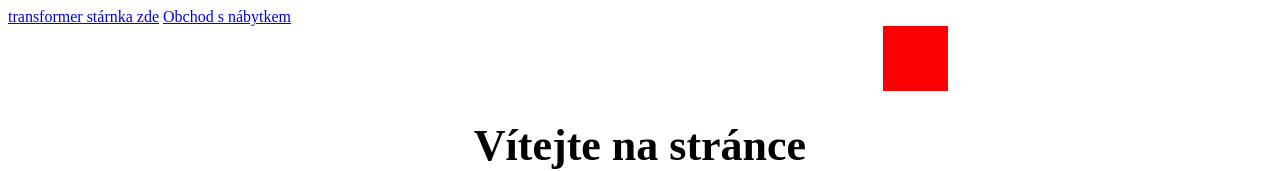
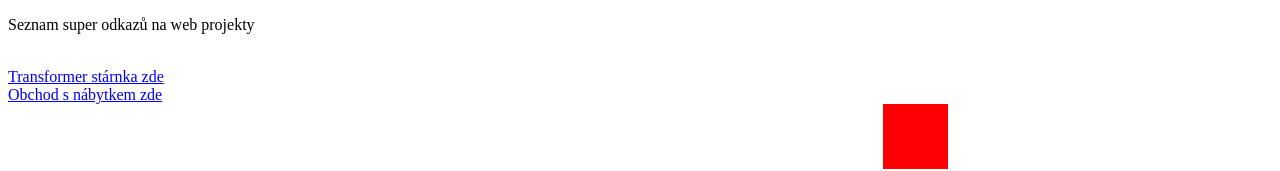
Before and after one commit to ParmenMega/mesin-around, a plain HTML site: page index.html in a window 1280 px wide. Shown: the top 171 px of the page. Drawn offline with Linux system fonts and the light colour scheme.

Commit message:
Update index.html

```diff
--- a/index.html
+++ b/index.html
@@ -22,8 +22,11 @@ div {
 </style>
 </head>
 <body>
-  <a href="./kontra.html">transformer stárnka zde</a>
-  <a href="./furniture/furniture.html">Obchod s nábytkem</a>
+  <p>Seznam super odkazů na web projekty</p>
+  <br>
+  <a href="./kontra.html">Transformer stárnka zde</a>
+  <br>
+  <a href="./furniture/furniture.html">Obchod s nábytkem zde</a>
 <div></div>
 <center>
 <h1 style="font-size:275%">Vítejte na stránce</h1>
```
